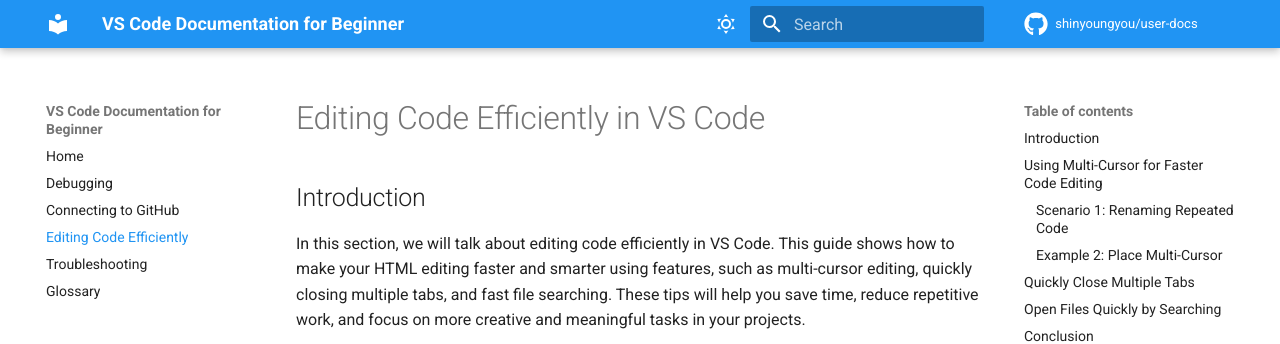
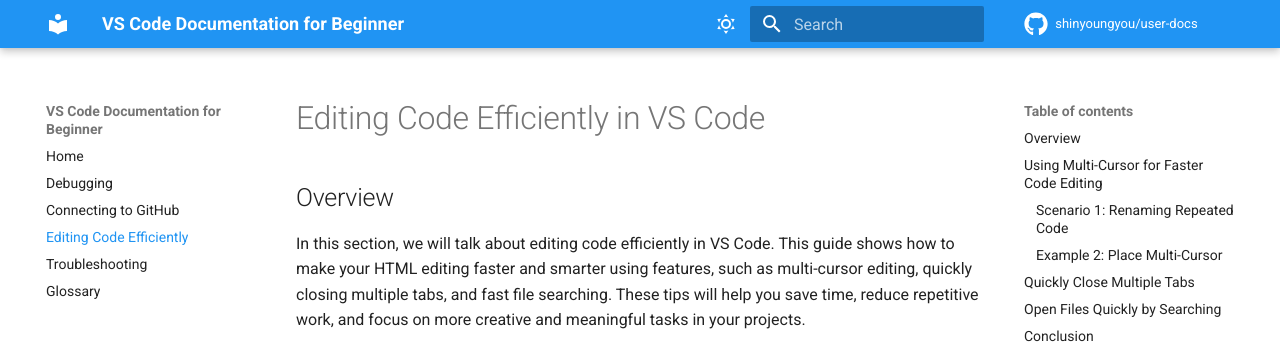
Before and after one commit to shinyoungyou/user-docs, an MkDocs documentation site: the page built from docs/pages/code.md, in a window 1280 px wide and 900 px high. Shown: the top 344 px of the window. Built offline with MkDocs 1.6.1 and Material for MkDocs 9.7.7, drawn with Linux system fonts in a browser that asks for light colours; emoji names are drawn with the system emoji font; comment, search, counter and statistics services are not loaded.

Commit message:
Change the word

```diff
--- a/docs/pages/code.md
+++ b/docs/pages/code.md
@@ -1,5 +1,5 @@
 # Editing Code Efficiently in VS Code
-## Introduction
+## Overview
 In this section, we will talk about editing code efficiently in VS Code. This guide shows how to make your HTML editing faster and smarter using features, such as multi-cursor editing, quickly closing multiple tabs, and fast file searching. These tips will help you save time, reduce repetitive work, and focus on more creative and meaningful tasks in your projects.
 
 
```
Also changed, not shown: docs/pages/debugging.md (+1 -1 lines).
